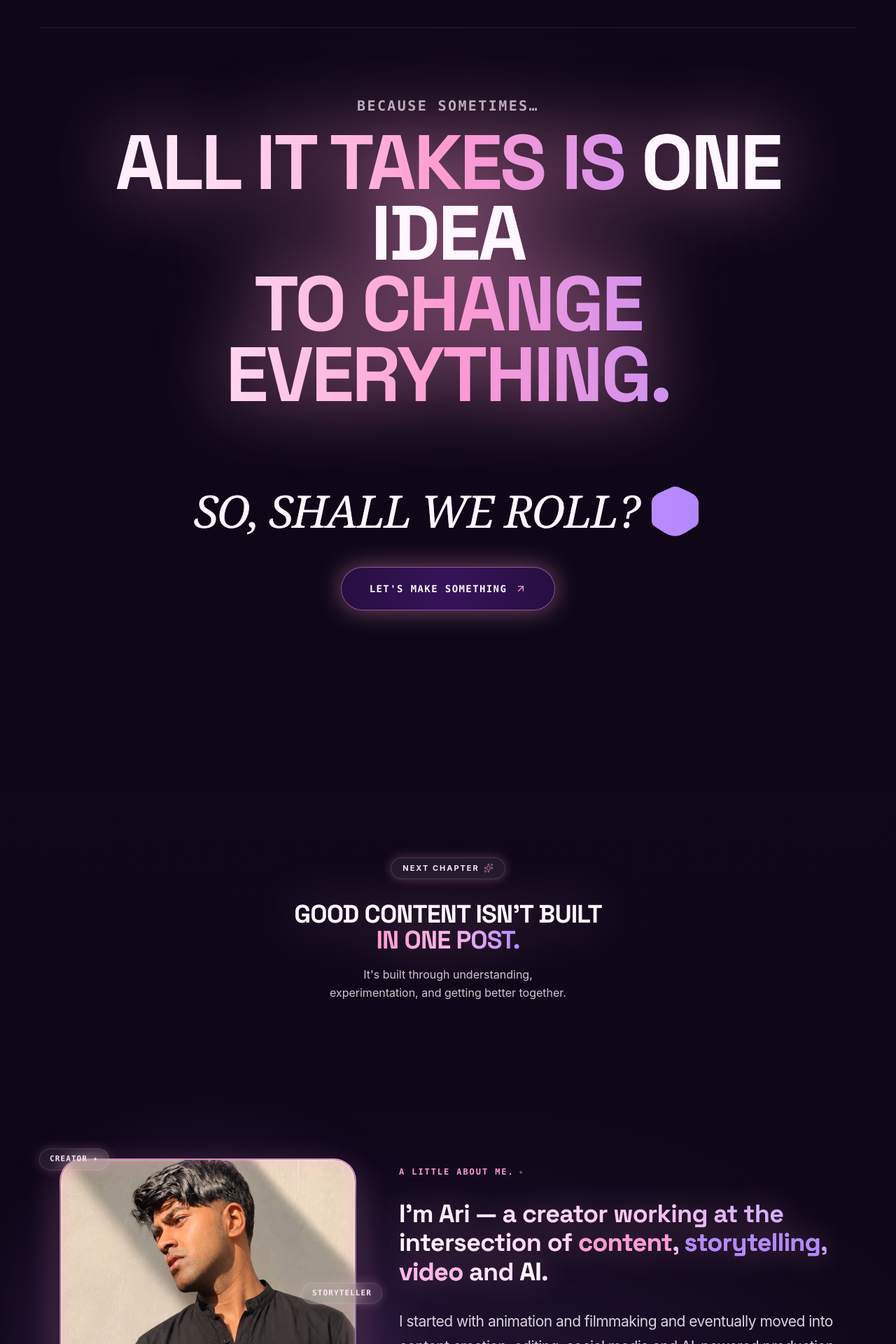
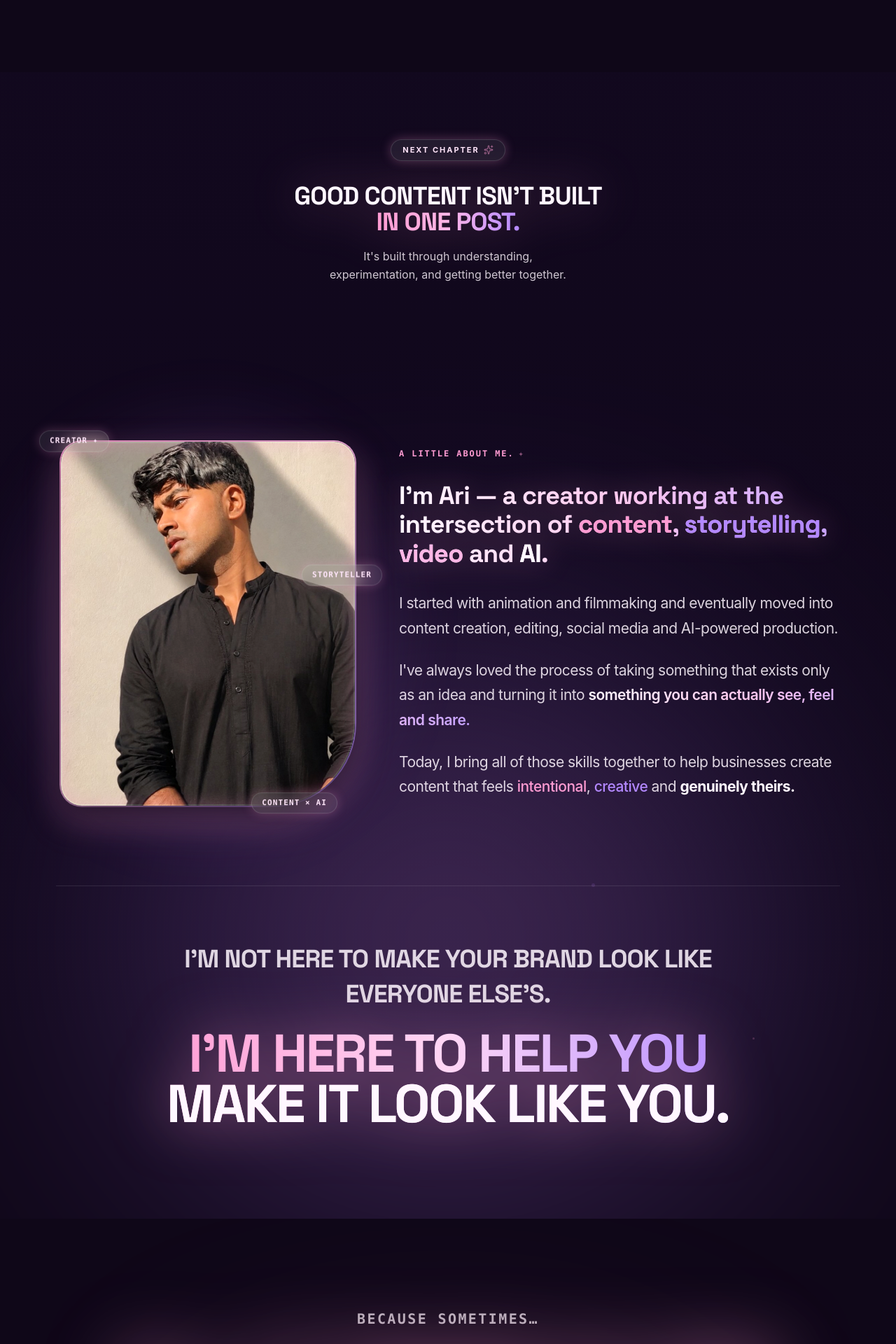
Before and after one commit to evanbose7/ARIIMAKESFILMS, a React (Vite) app: page / in a window 1280 px wide. Shown: the part 8920-10840 px from the top of the page at 70% size. Built offline with nearby package versions, Linux system fonts and the light colour scheme.

Commit message:
Place Final Manifesto climax (Because sometimes all it takes is ONE IDEA) at very end of page after About section

```diff
--- a/src/App.tsx
+++ b/src/App.tsx
@@ -10,6 +10,7 @@ import { EmotionalGapSection } from './components/EmotionalGapSection';
 import { PartnershipSection } from './components/PartnershipSection';
 import { PortfolioSection } from './components/PortfolioSection';
 import { AboutSection } from './components/AboutSection';
+import { FinalManifestoSection } from './components/SignaturePhilosophySection';
 import { WorkWithMeModal } from './components/WorkWithMeModal';
 import { ShowreelModal } from './components/ShowreelModal';
 
@@ -110,6 +111,10 @@ export function App() {
         <AboutSection
           onWorkWithMeClick={() => setIsWorkModalOpen(true)}
         />
+
+        <FinalManifestoSection
+          onWorkWithMeClick={() => setIsWorkModalOpen(true)}
+        />
       </main>
 
       {/* Interactive Work Inquiry Modal */}
--- a/src/components/PortfolioSection.tsx
+++ b/src/components/PortfolioSection.tsx
@@ -1033,7 +1033,7 @@ export const PortfolioSection: React.FC<PortfolioSectionProps> = ({ onOpenWorkMo
       </div>
 
       {/* SIGNATURE PHILOSOPHY / DICE CREATIVE MANIFESTO (INSIDE PORTFOLIO SECTION) */}
-      <SignaturePhilosophySection onWorkWithMeClick={onOpenWorkModal} />
+      <SignaturePhilosophySection />
 
       {/* ========================================================================= */}
       {/* C. DESKTOP INTERACTIVE ARCHIVE SHOWCASE MODAL */}
--- a/src/components/SignaturePhilosophySection.tsx
+++ b/src/components/SignaturePhilosophySection.tsx
@@ -4,14 +4,11 @@ import { ArrowUpRight } from 'lucide-react';
 
 interface SignaturePhilosophySectionProps {
   heroImageSrc?: string;
-  onWorkWithMeClick?: () => void;
 }
 
 export const SignaturePhilosophySection: React.FC<SignaturePhilosophySectionProps> = ({
   heroImageSrc = '/dice_hero.jpg',
-  onWorkWithMeClick,
 }) => {
-  const [isBtnHovered, setIsBtnHovered] = useState(false);
   const [imgError, setImgError] = useState(false);
 
   // Fast GPU-accelerated entrance animation
@@ -114,9 +111,9 @@ export const SignaturePhilosophySection: React.FC<SignaturePhilosophySectionProp
             <span className="text-[#FF9BD2]">DICEY</span>
             <span className="text-[#C084FC]">GAME.</span>
             <motion.span
-              animate={{ rotate: isBtnHovered ? [0, 30, 0] : 0 }}
+              whileHover={{ rotate: [0, 25, 0] }}
               transition={{ duration: 0.5 }}
-              className="inline-block text-[#FFF7FF]"
+              className="inline-block text-[#FFF7FF] cursor-pointer"
             >
               🎲
             </motion.span>
@@ -396,10 +393,25 @@ export const SignaturePhilosophySection: React.FC<SignaturePhilosophySectionProp
           <span className="text-xs font-sans text-[#FF9BD2] animate-pulse">✦</span>
         </motion.p>
 
-        {/* ========================================================================= */}
-        {/* LEVEL 01 — FINAL CINEMATIC MANIFESTO CLIMAX */}
-        {/* ========================================================================= */}
-        <div className="w-full flex flex-col items-center space-y-16 text-center pt-24 border-t border-white/10">
+      </div>
+    </div>
+  );
+};
+
+interface FinalManifestoSectionProps {
+  onWorkWithMeClick?: () => void;
+}
+
+export const FinalManifestoSection: React.FC<FinalManifestoSectionProps> = ({ onWorkWithMeClick }) => {
+  const [, setIsBtnHovered] = useState(false);
+
+  return (
+    <section className="relative w-full py-20 sm:py-32 px-4 sm:px-8 overflow-hidden z-20 bg-transparent text-[#FFF7FF] flex flex-col items-center justify-center select-none">
+
+      {/* Ambient Radial Soft Glow behind ONE IDEA */}
+      <div className="absolute top-1/2 left-1/2 -translate-x-1/2 -translate-y-1/2 w-[700px] h-[400px] bg-[#FF9BD2]/15 blur-[140px] rounded-full pointer-events-none" />
+
+      <div className="w-full max-w-[1000px] mx-auto text-center flex flex-col items-center space-y-16 relative z-20">
 
         <motion.div
           initial={{ opacity: 0, y: 45, scale: 0.94 }}
@@ -408,9 +420,6 @@ export const SignaturePhilosophySection: React.FC<SignaturePhilosophySectionProp
           transition={{ duration: 1.05, ease: [0.22, 1, 0.36, 1] }}
           className="space-y-4 max-w-[1000px] relative"
         >
-            {/* Ambient Radial Soft Glow behind ONE IDEA */}
-            <div className="absolute top-1/2 left-1/2 -translate-x-1/2 -translate-y-1/2 w-[500px] h-[300px] bg-[#FF9BD2]/20 blur-[100px] rounded-full pointer-events-none" />
-
           <span className="text-[16px] sm:text-[18px] md:text-[20px] font-mono tracking-[0.12em] text-[#FFF7FF]/70 uppercase block font-bold">
             Because sometimes…
           </span>
@@ -426,15 +435,13 @@ export const SignaturePhilosophySection: React.FC<SignaturePhilosophySectionProp
           </h2>
         </motion.div>
 
-          {/* ========================================================================= */}
-          {/* LEVEL 02 — FINAL EDITORIAL CTA & TRANSLUCENT GLASS PILL */}
-          {/* ========================================================================= */}
+        {/* FINAL EDITORIAL CTA & TRANSLUCENT GLASS PILL */}
         <motion.div
           initial={{ opacity: 0, y: 25 }}
           whileInView={{ opacity: 1, y: 0 }}
           viewport={{ once: true }}
           transition={{ duration: 0.8, delay: 0.3 }}
-            className="flex flex-col items-center space-y-8 pt-8"
+          className="flex flex-col items-center space-y-8 pt-4"
         >
           <h3 className="font-display font-black text-[32px] sm:text-[42px] md:text-[64px] bg-gradient-to-r from-[#FF9BD2] to-[#B388FF] bg-clip-text text-transparent uppercase tracking-tight flex items-center gap-3">
             <span className="font-serif italic font-normal text-[#FFF7FF]">SO, SHALL WE ROLL?</span>
@@ -463,8 +470,6 @@ export const SignaturePhilosophySection: React.FC<SignaturePhilosophySectionProp
         </motion.div>
 
       </div>
-
-      </div>
-    </div>
+    </section>
   );
 };
```
Lines whose indentation alone changed are shown as unchanged.
